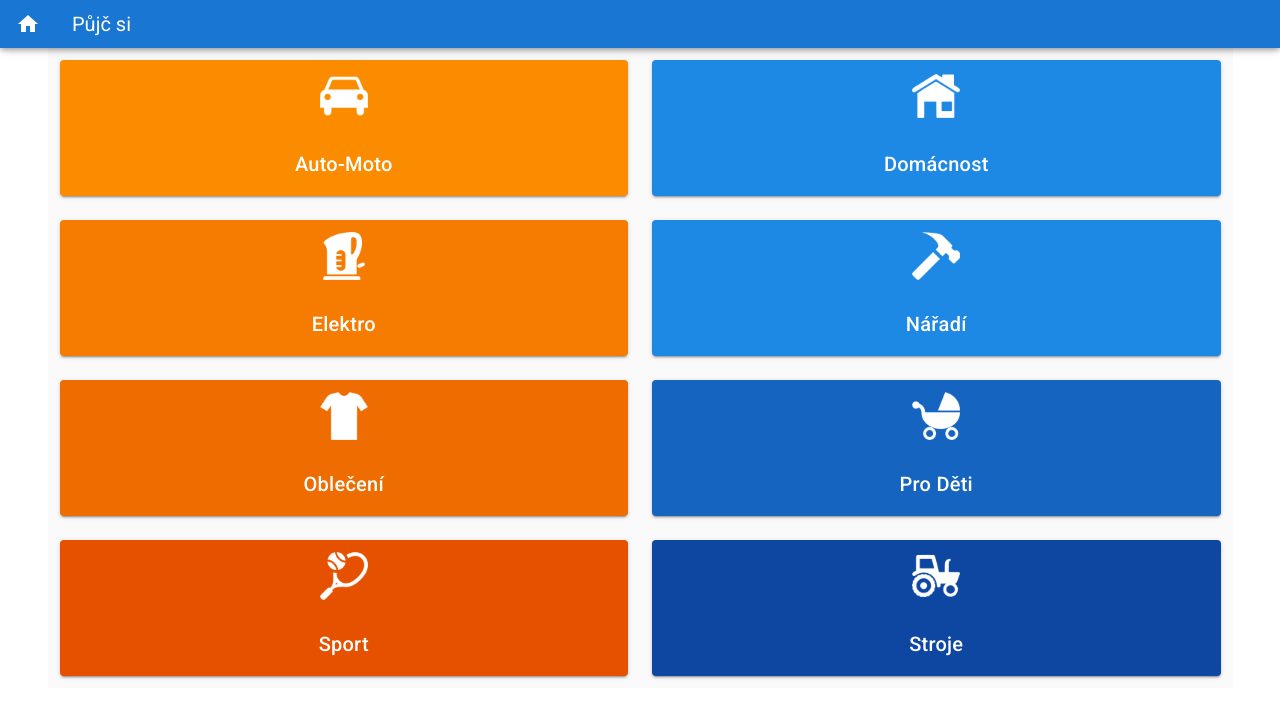
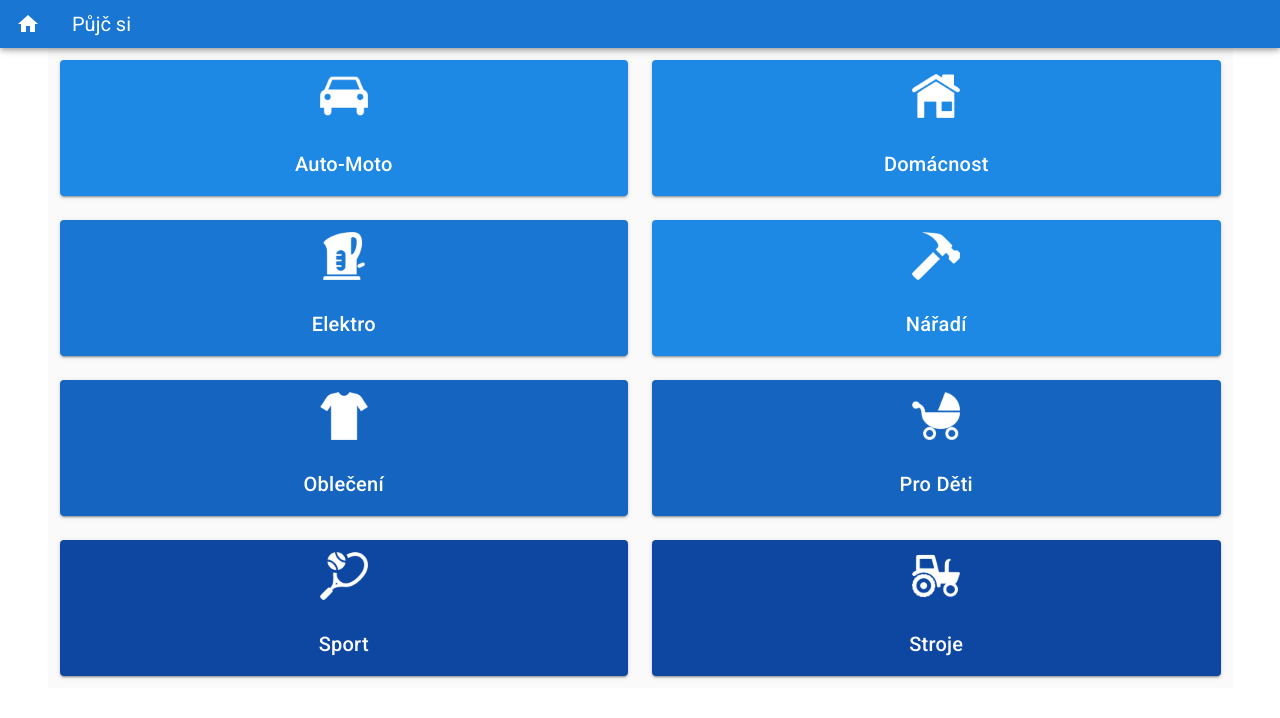
Before and after one commit to Marina2021/Pujcovna_SharingIsCaring, a Vue app: page / in a window 1280 px wide. Shown: the top 718 px of the page. Built offline with nearby package versions, Linux system fonts and the light colour scheme.

Commit message:
modré ikony

```diff
--- a/src/assets/Data.js
+++ b/src/assets/Data.js
@@ -55,13 +55,13 @@ export default {
 
     kategorie: [
 
-        { id: 1, name: "Auto-Moto", image: 'auto.png', barva: "orange darken-1"},
+        { id: 1, name: "Auto-Moto", image: 'auto.png', barva: "blue darken-1"},
         { id: 2, name: "Domácnost", image: 'dum.png', barva:"blue darken-1"},
-        { id: 3, name: "Elektro", image: 'elektro.png', barva: "orange darken-2"},
+        { id: 3, name: "Elektro", image: 'elektro.png', barva: "blue darken-2"},
         { id: 4, name: "Nářadí", image: 'naradi.png', barva: "blue darken-1" },
-        { id: 5, name: "Oblečení", image: 'obleceni.png', barva: "orange darken-3"},
+        { id: 5, name: "Oblečení", image: 'obleceni.png', barva: "blue darken-3"},
         { id: 7, name: "Pro Děti", image: 'deti.png', barva: "blue darken-3"},
-        { id: 8, name: "Sport", image: 'sport.png', barva: "orange darken-4"},
+        { id: 8, name: "Sport", image: 'sport.png', barva: "blue darken-4"},
         { id: 9, name: "Stroje", image: 'stroje.png', barva: "blue darken-4" }
     ],
 
```
